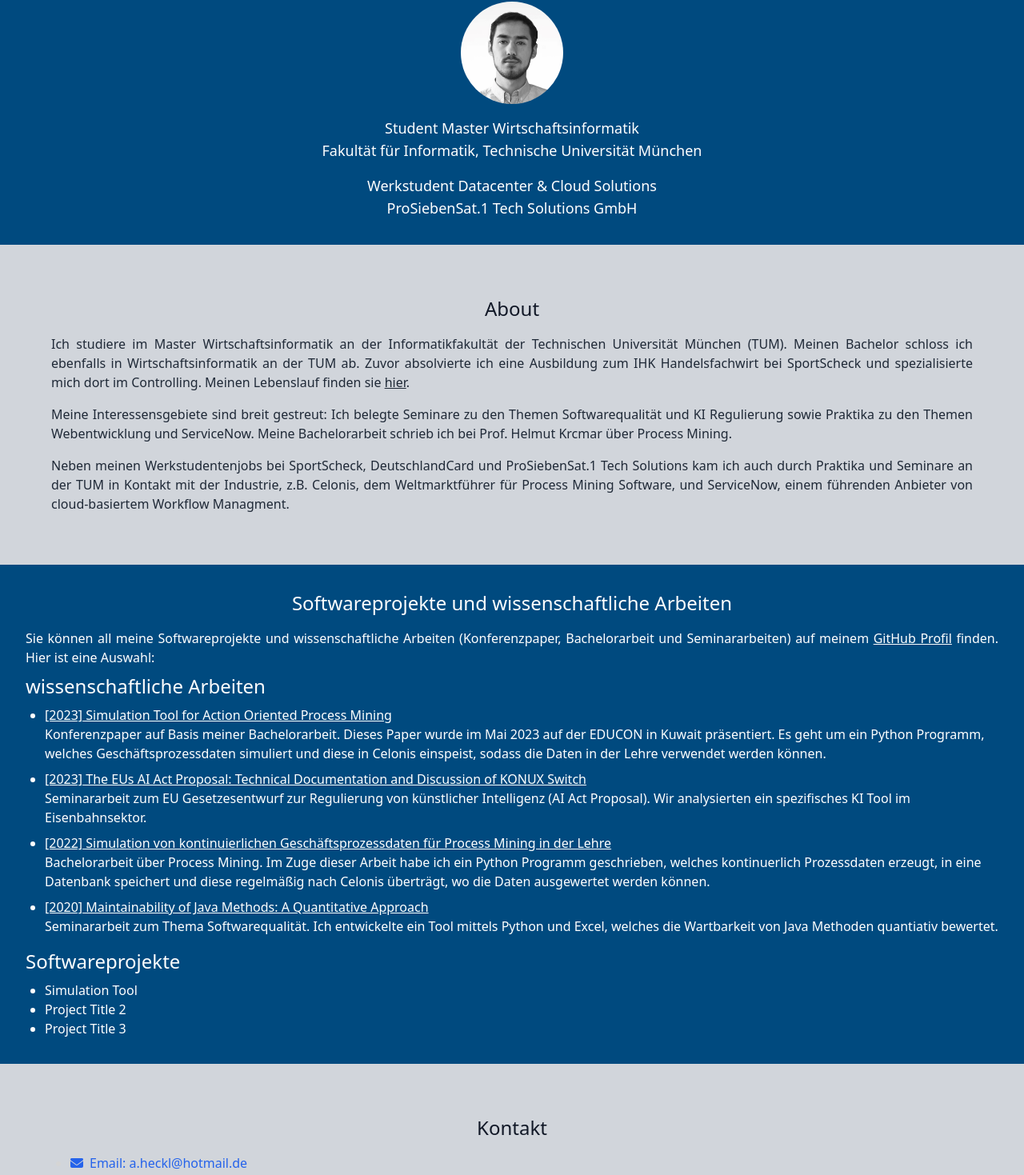
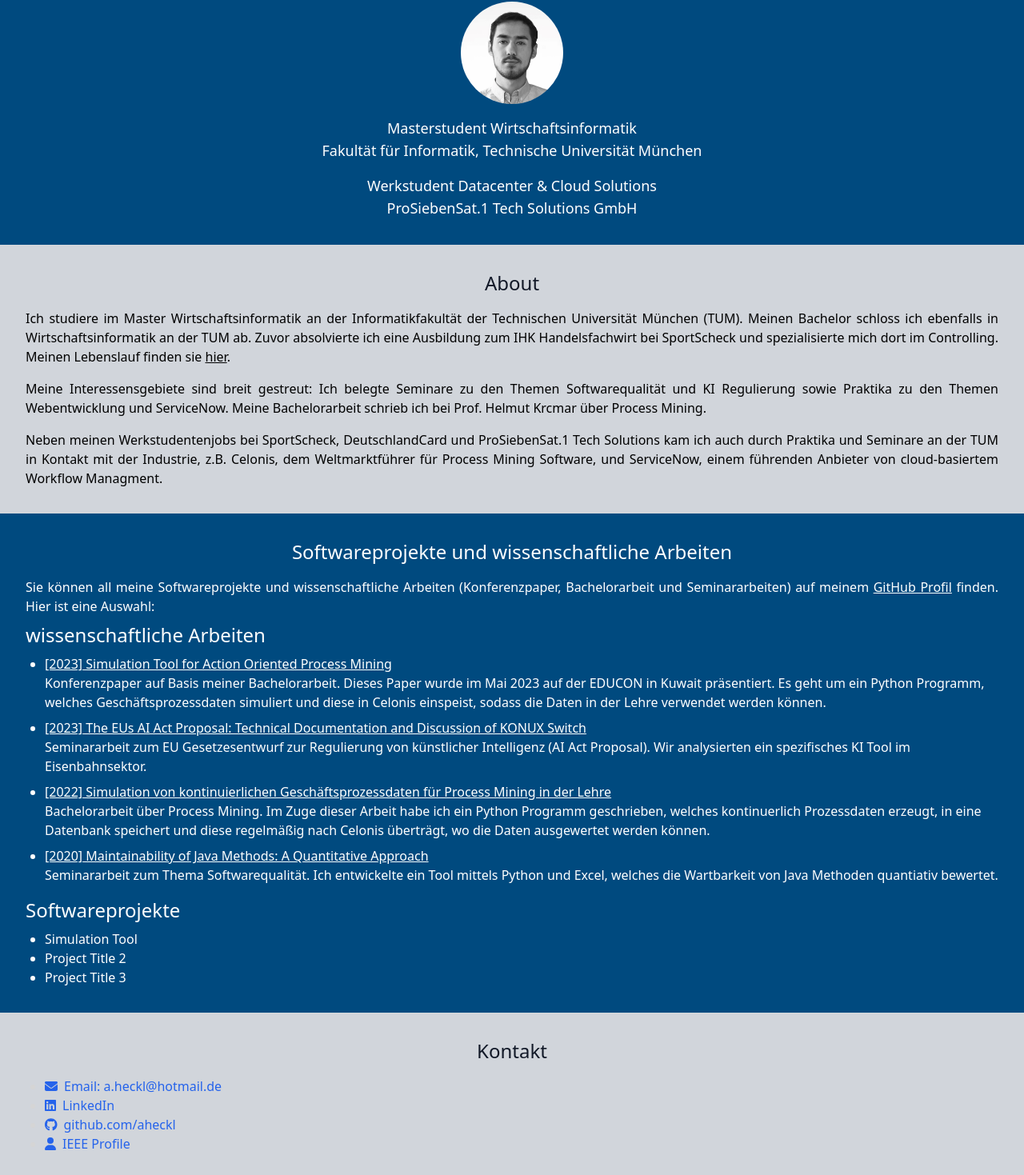
Before and after one commit to aheckl/homepage, a Next.js app: page / in a window 1280 px wide. Shown: the part 158-1627 px from the top of the page at 80% size. Built offline with nearby package versions, Linux system fonts and the light colour scheme.

Commit message:
minor fixes

```diff
--- a/pages/index.js
+++ b/pages/index.js
@@ -39,7 +39,7 @@ const Home = () => {
               className="rounded-full h-32 w-32 border-1"
             />
           </div>
-          <p className="text-lg text-white mt-4">Student Master Wirtschaftsinformatik</p>
+          <p className="text-lg text-white mt-4">Masterstudent Wirtschaftsinformatik</p>
           <p className="text-lg text-white">Fakultät für Informatik, Technische Universität München</p>
           <p className="text-lg text-white mt-4">Werkstudent Datacenter & Cloud Solutions</p>
           <p className="text-lg text-white">ProSiebenSat.1 Tech Solutions GmbH</p>
@@ -47,10 +47,10 @@ const Home = () => {
       </div>
 
       {/* Light Grey "About" Section with Text */}
-      <div className="bg-gray-300 p-8 relative z-0">
-        <div className="container p-8">
+      <div className="bg-gray-300 p-4 relative z-0">
+        <div className="container p-4">
           <h2 className="text-2xl font-normal text-center text-gray-900 mb-4">About</h2>
-          <p className="text-justify text-gray-800">
+          <p className="text-justify text-black">
             Ich studiere im Master Wirtschaftsinformatik an der Informatikfakultät der Technischen Universität München
             (TUM). Meinen Bachelor schloss ich ebenfalls in Wirtschaftsinformatik an der TUM ab. Zuvor absolvierte ich
             eine Ausbildung zum IHK Handelsfachwirt bei SportScheck und spezialisierte mich dort im Controlling. Meinen
@@ -60,13 +60,13 @@ const Home = () => {
             </a>
             .
           </p>
-          <p className="text-justify text-gray-800 mt-4">
+          <p className="text-justify text-black mt-4">
             Meine Interessensgebiete sind breit gestreut: Ich belegte Seminare zu den Themen Softwarequalität und KI
             Regulierung sowie Praktika zu den Themen Webentwicklung und ServiceNow. Meine Bachelorarbeit schrieb ich bei
             Prof. Helmut Krcmar über Process Mining.
           </p>
 
-          <p className="text-justify text-gray-800 mt-4">
+          <p className="text-justify text-black mt-4">
             Neben meinen Werkstudentenjobs bei SportScheck, DeutschlandCard und ProSiebenSat.1 Tech Solutions kam ich
             auch durch Praktika und Seminare an der TUM in Kontakt mit der Industrie, z.B. Celonis, dem Weltmarktführer
             für Process Mining Software, und ServiceNow, einem führenden Anbieter von cloud-basiertem Workflow
@@ -145,8 +145,8 @@ const Home = () => {
       </div>
 
       {/* Light Grey "Contact" Section with Links */}
-      <div className="bg-gray-300 p-8" id="contact">
-        <div className="container p-8">
+      <div className="bg-gray-300 p-4" id="contact">
+        <div className="container p-4">
           <h2 className="text-2xl font-normal text-center text-gray-900 mb-4">Kontakt</h2>
           <ul className="list-disc pl-6">
             <li>
```
